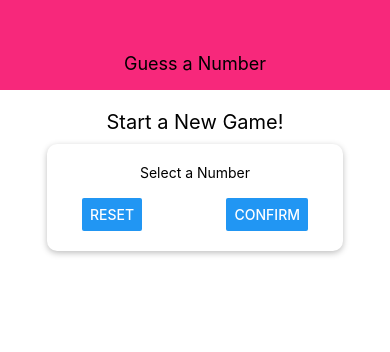
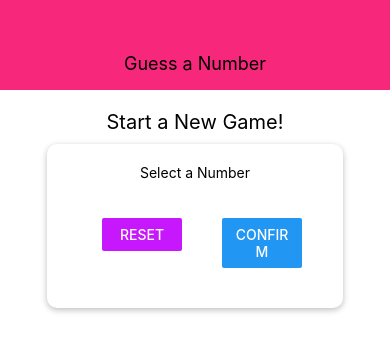
Before and after one commit to jgburton/GuessNumber-ReactNative, a React Native app: screen / in a window 390 px wide. Shown: the top 352 px of the page. Built offline with nearby package versions, Linux system fonts and the light colour scheme.

Commit message:
button spacing and constant colors, primary and secondary set up

```diff
--- a/components/Header.js
+++ b/components/Header.js
@@ -1,5 +1,7 @@
 import React from 'react';
 import { StyleSheet, Text, View } from 'react-native';
+
+import Colors from '../constants/colors';
 
 const Header = props => {
     return (
@@ -14,7 +16,7 @@ const styles = StyleSheet.create({
         width: '100%',
         height: 90,
         paddingTop: 36,
-        backgroundColor: '#f7287b',
+        backgroundColor: Colors.primary,
         alignItems: 'center',
         justifyContent: 'center',
     },
--- /dev/null
+++ b/constants/colors.js
@@ -0,0 +1,4 @@
+export default {
+    primary: '#f7287b',
+    secondary: '#c717fc'
+};
--- a/screens/StartGameScreen.js
+++ b/screens/StartGameScreen.js
@@ -1,7 +1,8 @@
 import React from 'react';
 import { StyleSheet, Text, View, TextInput, Button } from 'react-native';
 
-import Card from '../components/Card'
+import Card from '../components/Card';
+import Colors from '../constants/colors';
 
 const StartGameScreen = props => {
     return (
@@ -11,8 +12,12 @@ const StartGameScreen = props => {
                 <Text>Select a Number</Text>
                 <TextInput />
                 <View style={styles.buttonContainer}>
-                    <Button title="Reset" onPress={() => { }} />
-                    <Button title="Confirm" onPress={() => { }} />
+                    <View style={styles.button} >
+                        <Button title="Reset" onPress={() => { }} color={Colors.secondary}/>
+                    </View>
+                    <View style={styles.button}>
+                        <Button title="Confirm" onPress={() => { }} color={Colors.Primary}/>
+                    </View>
                 </View>
             </Card>
         </View>
@@ -39,7 +44,11 @@ const styles = StyleSheet.create({
         width: '100%',
         justifyContent: 'space-between',
         paddingHorizontal: 15
-    }
+    },
+   button: {
+       width: 120,
+       padding:20
+   }
 });
 
 export default StartGameScreen;
```
